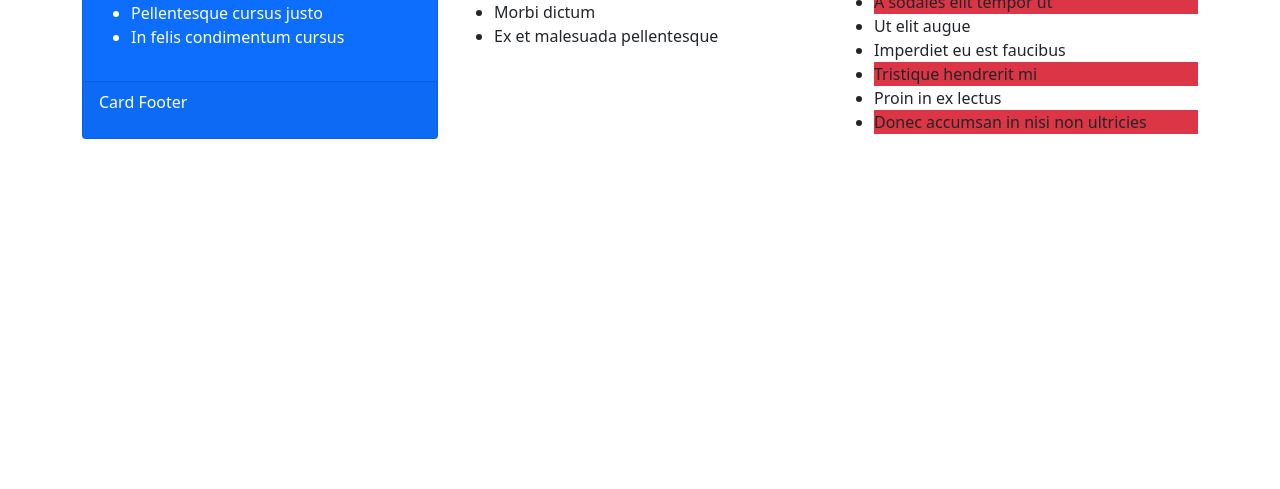
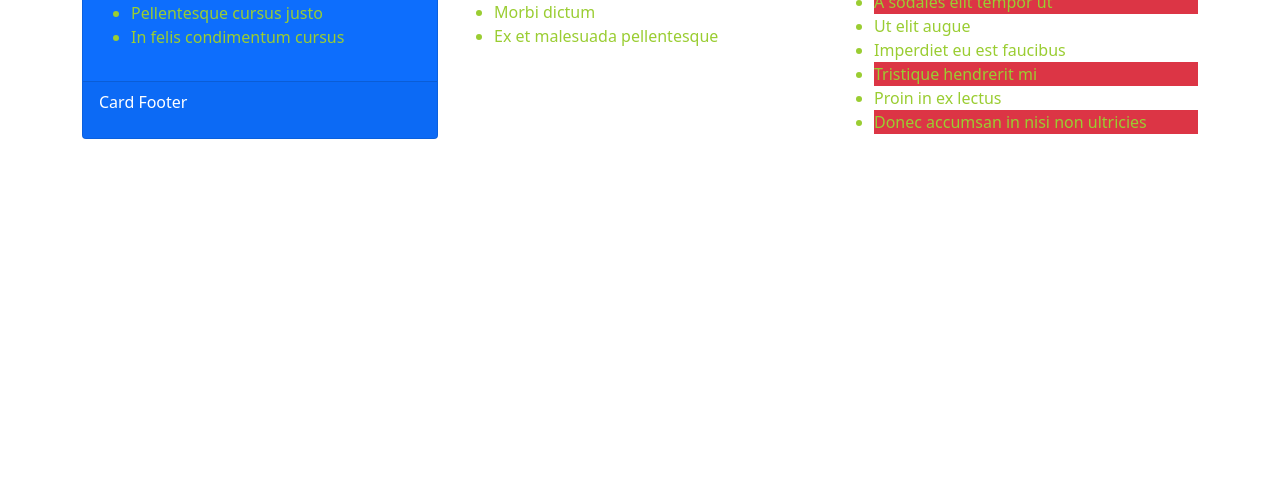
Before and after one commit to Kips-alih/bootstrap-practice, a plain HTML site: page index.html in a window 1280 px wide. Shown: the part 311-800 px from the top of the page. Drawn offline with Linux system fonts and the light colour scheme.

Commit message:
Add color to ul

```diff
--- a/css/bootstrap-5.1.0-dist/css/style.css
+++ b/css/bootstrap-5.1.0-dist/css/style.css
@@ -1,3 +1,6 @@
 h1{
   color: blue;
 }
+ul{
+  color: yellowgreen;
+}
```
